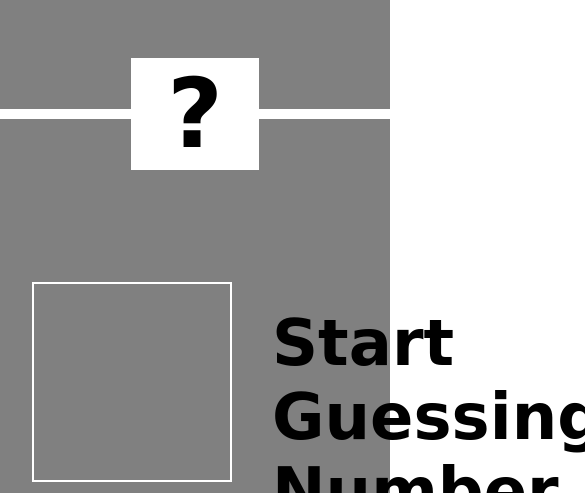
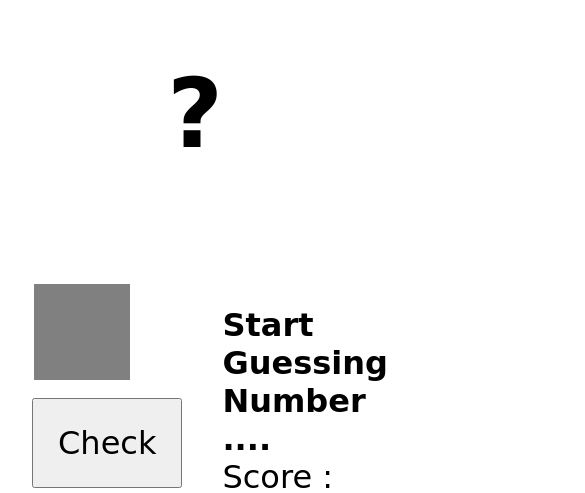
Before and after one commit to shivam1tiwari/guessNumberJS, a plain HTML site: page index.html in a window 390 px wide. Shown: the part 586-1079 px from the top of the page, 585 px wide, since content can reach past the window. Drawn offline with Linux system fonts and the light colour scheme; a web font is replaced by a local one.

Commit message:
Add files via upload

```diff
--- a/style.css
+++ b/style.css
@@ -103,3 +103,29 @@ body{
     font-size: 4rem;
 
 }
+
+@media (max-width: 600px) {
+    .game-container{
+        background-color: white
+        /* max-width: 1100px; */
+
+
+
+
+    }
+    .input-box{
+        padding: .5rem;
+        background-color: gray;
+        border: 2px solid white;
+        font-size: 4rem;
+        width: 100px;
+        height: 100px;
+        color: azure;
+
+
+    }
+    .right h3{
+        font-size: 2rem;
+
+    }
+}
```
